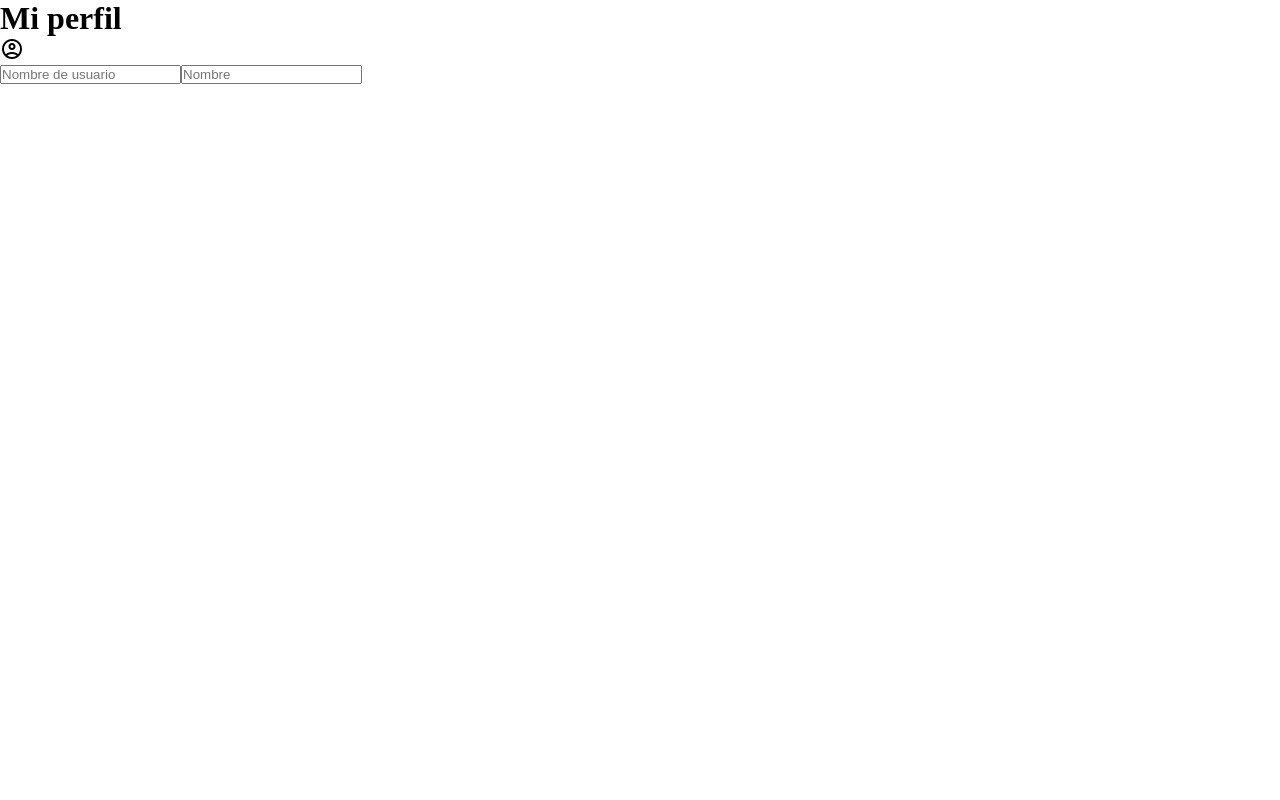
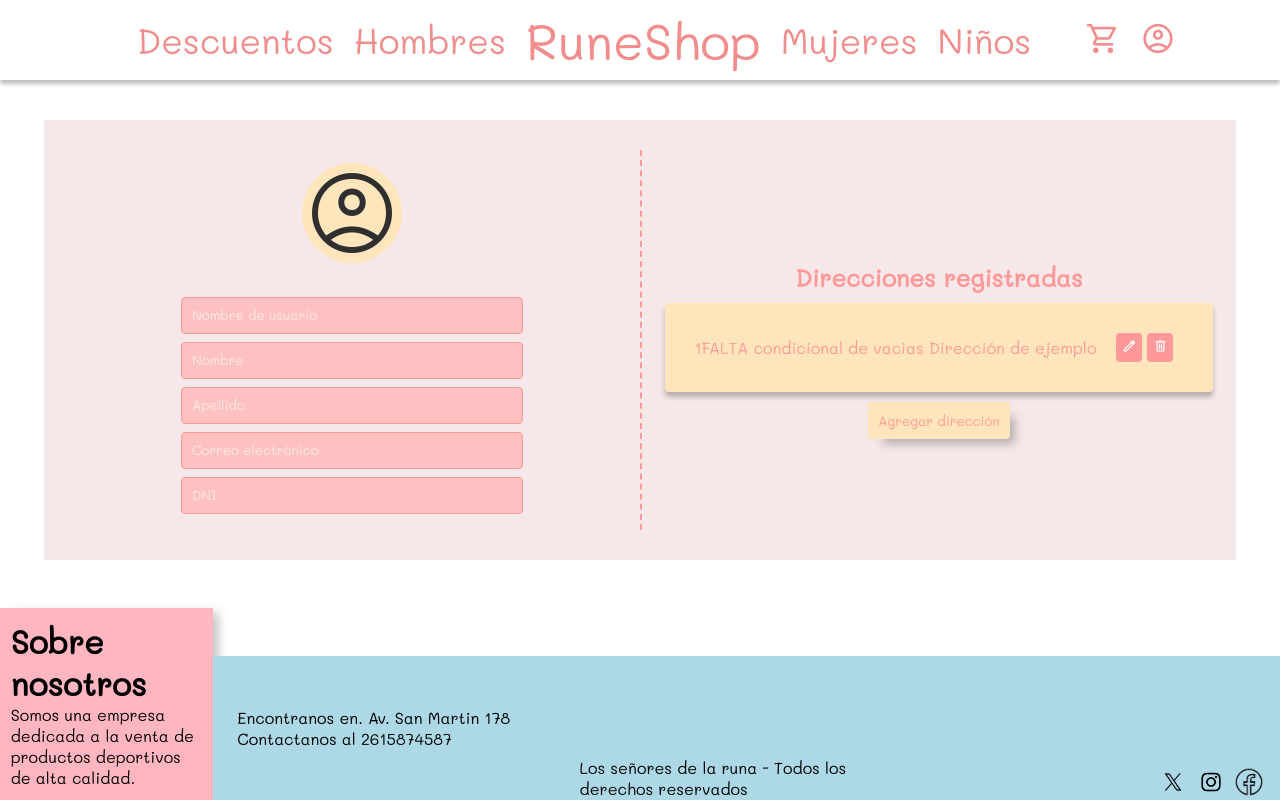
Before and after one commit to RodrigoRomero26/Runeshop, a React (Vite) app in the folder runeshop/: page /userProfile in a window 1280 px wide. Built offline with nearby package versions, Linux system fonts and the light colour scheme.

Commit message:
UserProfile avanzado

```diff
--- a/runeshop/src/components/Screens/UserProfileScreen/UserProfileScreen.module.css
+++ b/runeshop/src/components/Screens/UserProfileScreen/UserProfileScreen.module.css
@@ -0,0 +1,12 @@
+.containerUserProfileScreen {
+	width: 100vw;
+	height: 100vh;
+	overflow: hidden;
+}
+
+.containerUserProfileScreenContent {
+	display: flex;
+	flex-direction: column;
+	width: 100vw;
+	height: 100%;
+}
--- a/runeshop/src/components/Screens/UserProfileScreen/UserProfileScreen.tsx
+++ b/runeshop/src/components/Screens/UserProfileScreen/UserProfileScreen.tsx
@@ -1,21 +1,16 @@
+import { Footer } from "../../ui/Footer/Footer";
+import { Header } from "../../ui/Header/Header";
+import { UserProfile } from "../../ui/UserProfile/UserProfile";
 import styles from "./UserProfileScreen.module.css";
 
 export const UserProfileScreen = () => {
-	return (
-		<div className={styles.principalContainerUserProfile}>
-            <h1>Mi perfil</h1>
-			<div className={styles.dataContainerUserProfile}>
-                <div className={styles.userDataForm}>
-                <span className="material-symbols-outlined">account_circle</span>
-                <div>
-                    <input type="text" name="user" placeholder="Nombre de usuario" />
-                    <input type="text" name="name" placeholder="Nombre" />
-                </div>
-                </div>
-                <div className={styles.userAdressesForm}>
-
-                </div>
-            </div>
-		</div>
-	);
+  return (
+    <div className={styles.containerUserProfileScreen}>
+      <Header />
+      <div className={styles.containerUserProfileScreenContent}>
+        <UserProfile />
+        <Footer />
+      </div>
+    </div>
+  );
 };
--- a/runeshop/src/components/ui/Footer/Footer.module.css
+++ b/runeshop/src/components/ui/Footer/Footer.module.css
@@ -20,7 +20,7 @@
 	height: 80%;
 	align-self: flex-end;
 	background-color: lightpink;
-	box-shadow: 8px 8px 8px 8px rgba(0, 0, 0, 0.25);
+	box-shadow: 10px 0px 10px -5px rgba(0, 0, 0, 0.25);
 }
 
 .aboutUsDataContainerFooter {
--- a/runeshop/src/components/ui/Header/Header.module.css
+++ b/runeshop/src/components/ui/Header/Header.module.css
@@ -3,7 +3,6 @@
 	justify-content: center;
 	padding: 0 20px;
 	background-color: white;
-	width: 100%;
 	height: 10vh;
 	box-shadow: 0px 4px 4px rgba(0, 0, 0, 0.25);
 }
--- /dev/null
+++ b/runeshop/src/components/ui/UserProfile/UserProfile.module.css
@@ -0,0 +1,140 @@
+.principalContainerUserProfile {
+  height: 55vh;
+  margin-top: 5vh;
+  display: flex;
+  align-items: center;
+  justify-content: center;
+}
+
+.dataContainerUserProfile {
+  display: grid;
+  grid-template-columns: repeat(2, 1fr);
+  align-items: center;
+  justify-content: center;
+  padding: 20px;
+  background-color: #f6e8e8;
+  height: 50vh;
+  width: 90vw;
+}
+
+.userDataForm {
+  display: flex;
+  flex-direction: column;
+  align-items: center;
+  justify-content: center;
+  gap: 30px;
+}
+
+.userIconForm {
+  width: 100px;
+  height: 100px;
+  border-radius: 50%;
+  background-color: #ffe5bc;
+  display: flex;
+  align-items: center;
+  justify-content: center;
+}
+
+.userIconForm span {
+  font-size: 6rem;
+  color: #2f2f2f;
+}
+
+.userDataFormInputs {
+  display: flex;
+  flex-direction: column;
+  align-items: center;
+}
+
+.userDataFormInputs input {
+  width: 25vw;
+  padding: 10px;
+  margin: 4px 0;
+  background-color: #fec1c1;
+  border: 1px solid #ff9999;
+  border-radius: 4px;
+}
+
+.userDataFormInputs input::placeholder {
+  background: #fec1c1;
+  font-family: "Mali", cursive;
+  color: #faeae4;
+}
+
+.userAdressesForm {
+  padding-left: 20px;
+  border-left: 2px dashed #ff9999;
+  height: 90%;
+  padding-top: 20px;
+  display: flex;
+  flex-direction: column;
+  align-items: center;
+  justify-content: center;
+  gap: 10px;
+}
+
+.userAdressesForm h2 {
+  font-family: "Mali", cursive;
+  color: #ff9999;
+}
+
+.userAdressesInformation{
+    display: flex;
+    flex-direction: column;
+    align-items: center;
+    justify-content: start;
+    gap: 5px;
+    background-color: #ffe5bc;
+    padding: 20px;
+    border-radius: 4px;
+    box-shadow: 0px 5px 5px rgba(0, 0, 0, 0.25);
+    max-height: 25vh;
+    overflow-y: auto;
+}
+
+.userAdresses{
+    display: grid;
+    grid-template-columns: 3fr 0.5fr;
+    align-items: center;
+    gap: 20px;
+    padding: 10px;
+    justify-items: start;
+    max-width: 70vh;
+}
+
+.userAdresses p{
+    font-family: "Mali", cursive;
+    color: #ff9999;
+}
+
+.userAdressesButtons{
+    display: flex;
+    flex-direction: row;
+    align-items: center;
+    justify-content: center;
+    gap: 5px;
+}
+
+.userAdressesButtons button{
+    padding: 5px;
+    background-color: #ff9999;
+    border: none;
+    border-radius: 4px;
+    color: #fff;
+    cursor: pointer;
+}
+
+.userAdressesButtons span{
+    font-size: 1rem;
+}
+
+.userAdressesAddButton button{
+    padding: 10px 10px;
+    background-color: #ffe5bc;
+    border: none;
+    border-radius: 4px;
+    color: #ff9999;
+    cursor: pointer;
+    font-family: "Mali", cursive;
+    box-shadow: 10px 10px 10px -5px rgba(0, 0, 0, 0.25);
+}
--- /dev/null
+++ b/runeshop/src/components/ui/UserProfile/UserProfile.tsx
@@ -0,0 +1,43 @@
+import React from 'react'
+import styles from './UserProfile.module.css'
+
+export const UserProfile = () => {
+  return (
+
+      <div className={styles.principalContainerUserProfile}>
+        <div className={styles.dataContainerUserProfile}>
+          <div className={styles.userDataForm}>
+            <div className={styles.userIconForm}>
+              <span className="material-symbols-outlined">account_circle</span>
+            </div>
+            <div className={styles.userDataFormInputs}>
+              <input type="text" name="user" placeholder="Nombre de usuario" />
+              <input type="text" name="name" placeholder="Nombre" />
+              <input type="text" name="lastName" placeholder="Apellido" />
+              <input type="text" name="mail" placeholder="Correo electrónico" />
+              <input type="number" name="dni" placeholder="DNI" />
+            </div>
+          </div>
+          <div className={styles.userAdressesForm}>
+            <h2>Direcciones registradas</h2>
+            <div className={styles.userAdressesInformation}>
+              <div className={styles.userAdresses}>
+                <p>1FALTA condicional de vacias Dirección de ejemplo</p>
+                <div className={styles.userAdressesButtons}>
+                  <button className={styles.userAdressesEditButton}>
+                    <span className="material-symbols-outlined">edit</span>
+                  </button>
+                  <button className={styles.userAdressesDeleteButton}>
+                    <span className="material-symbols-outlined">delete</span>
+                  </button>
+                </div>
+              </div>
+            </div>
+            <div className={styles.userAdressesAddButton}>
+              <button> Agregar dirección</button>
+            </div>
+          </div>
+        </div>
+      </div>
+  )
+}
```
